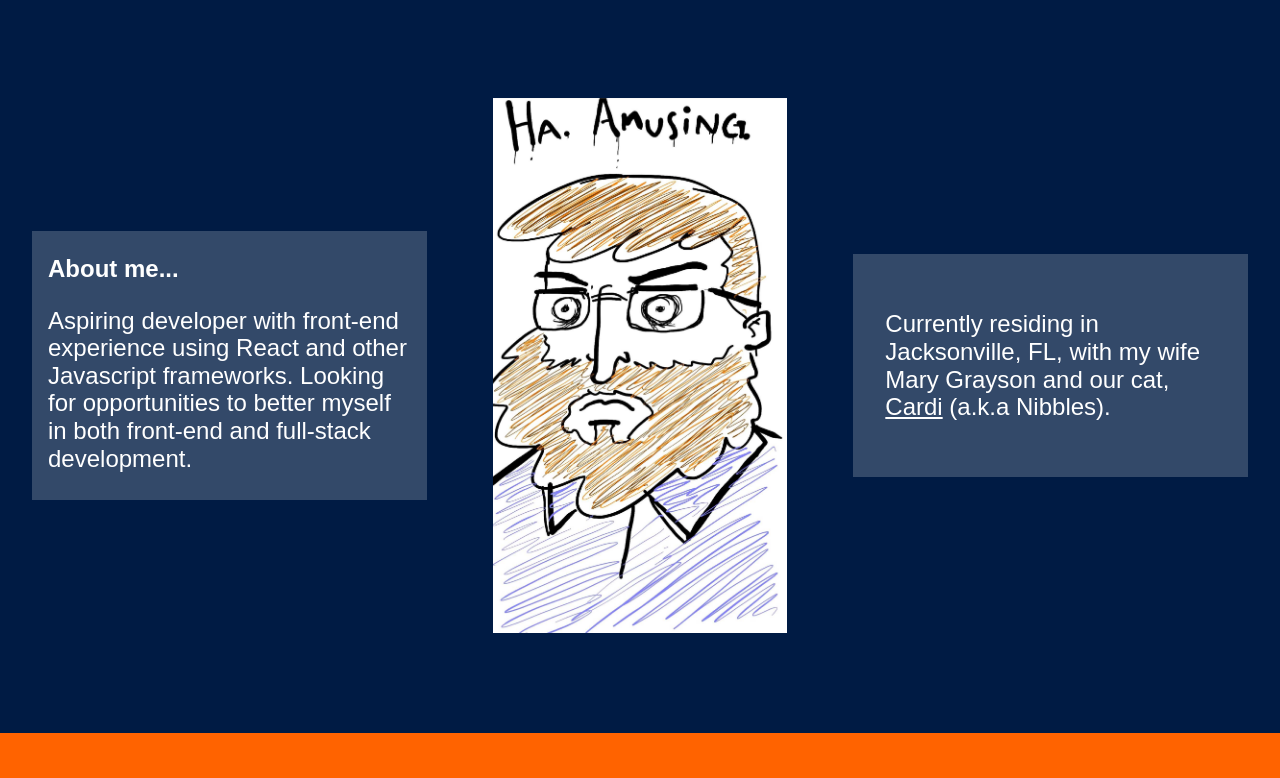
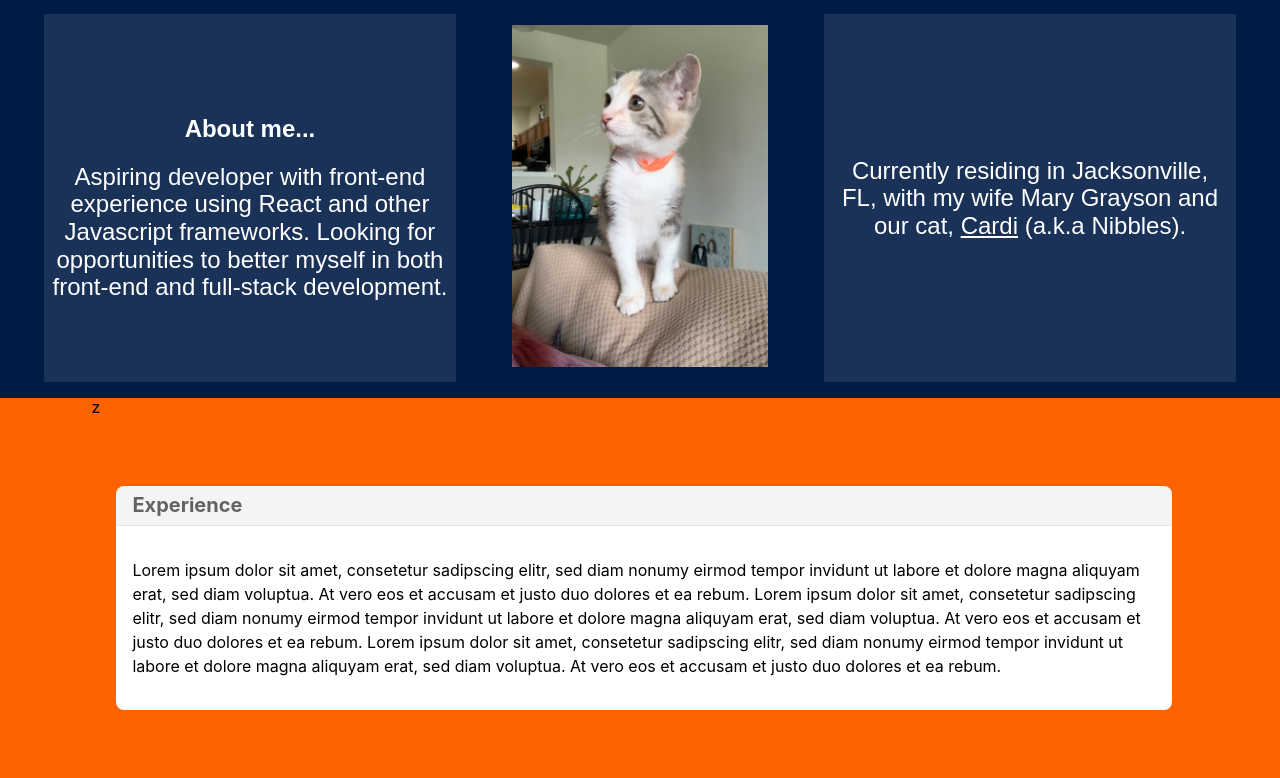
Before and after one commit to heyitsaking/heyitsaking.github.io, a React (Create React App) app: page / in a window 1280 px wide. Shown: the part 802-1580 px from the top of the page. Built offline with nearby package versions, Linux system fonts and the light colour scheme.

Commit message:
separated panel components

```diff
--- a/src/App.js
+++ b/src/App.js
@@ -2,6 +2,7 @@ import React from 'react';
 import './App.css';
 import InfoPanel from './components/InfoPanel/InfoPanel';
 import NibDisplay from './components/NibDisplay/NibDisplay';
+import ProfilePanel from "./components/ProfilePanel/ProfilePanel";
 
 class App extends React.Component {
     constructor() {
@@ -12,7 +13,7 @@ class App extends React.Component {
     }
 
     onClick = () => {
-        if(this.state.route == 'main') {
+        if(this.state.route === 'main') {
             this.setState({route: 'cardi'});
         } else {
             this.setState({route: 'main'});
@@ -40,8 +41,8 @@ class App extends React.Component {
                               </header>
                           </div>
                       </div>
-                      <InfoPanel bgColor={`bg-navy`} cardType={`profile`} onLinkClick={this.onClick}/>
-                      <InfoPanel bgColor={`bg-orange`} cardTitle={`Experience`} cardType={`list`}/>
+                      <ProfilePanel bgColor={`bg-navy`} onLinkClick={this.onClick}/>
+                      <InfoPanel bgColor={`bg-orange`} cardTitle={`Experience`}/>
                     </div>
                 </div>
             </div>
--- a/src/components/InfoPanel/InfoPanel.css
+++ b/src/components/InfoPanel/InfoPanel.css
@@ -1,8 +1,3 @@
 .info-panel {
-    min-height: 50vh;
     width: 100%;
 }
-
-.profile-image {
-    max-height: 100%;
-}
--- a/src/components/InfoPanel/InfoPanel.js
+++ b/src/components/InfoPanel/InfoPanel.js
@@ -1,42 +1,9 @@
 import React from 'react';
 import './InfoPanel.css';
 
-const InfoPanel = ({bgColor, cardTitle, cardType, onLinkClick}) => {
+const InfoPanel = ({bgColor, cardTitle}) => {
     return (
-        <div className={`flex justify-center info-panel ${bgColor}`}>
-            {cardType === 'profile' ?
-                <div className="mw9 w-100 center ph3-ns avenir">
-                    <div className="cf ph2-ns w-100 justify-between-l h-100 flex-ns items-center">
-                        <div className="fl w-100 w-third-ns pa2 mv2">
-                            <div className="white bg-white-20 ph3 pv1">
-                                <h2 className={`f3 fw9`}>
-                                    About me...
-                                </h2>
-                                <p className={`f3`}>
-                                    Aspiring developer with front-end experience using React and other Javascript
-                                    frameworks. Looking for opportunities to better myself in both front-end
-                                    and full-stack development.
-                                </p>
-                            </div>
-                        </div>
-                        <div className="fl di-ns dn w-100 h-75 w-third-ns pa2">
-                            <div className="bg-transparent h-100 flex justify-center">
-                                <img src={require('./profile.jpg')}
-                                     alt={`Arturo King`}
-                                     className={`profile-image`}
-                                     />
-                            </div>
-                        </div>
-                        <div className="fl w-100 w-third-ns pa2">
-                            <div className="white bg-white-20 pa4">
-                                <p className={`f3 ws-normal`}>
-                                    Currently residing in Jacksonville, FL, with my wife Mary Grayson and our cat, <a onClick={onLinkClick} className={`underline hover-orange`}>Cardi</a> (a.k.a Nibbles).
-                                </p>
-                            </div>
-                        </div>
-                    </div>
-                </div>
-            : (
+        <div className={`flex justify-center info-panel ${bgColor} vh-50-ns`}>z
             <article className="flex flex-column justify-center hidden mt4 mh3 mb4">
                 <h1 className="f4 bg-near-white br3 br--top black-60 mv0 pv2 ph3">{cardTitle}</h1>
                 <div className="pa3 bt b--black-10 bg-white br--bottom br3">
@@ -53,9 +20,8 @@ const InfoPanel = ({bgColor, cardTitle, cardType, onLinkClick}) => {
                     </p>
                 </div>
             </article>
-            )}
         </div>
     )
-}
+};
 
 export default InfoPanel;
--- a/src/components/NibDisplay/NibDisplay.js
+++ b/src/components/NibDisplay/NibDisplay.js
@@ -4,7 +4,8 @@ const NibDisplay = ({onClick}) => {
     return (
         <div className={`dt center pv1-m pv1-ns ph0-ns ph2 bg-white mw8-l w-80 ba b--orange bw2`}>
             <div className={`flex flex-row-reverse h1 mv1 mr1-ns`}>
-                <a onClick={onClick}
+                <a href={`/#`}
+                   onClick={onClick}
                    className={`outline w1 h1 bg-transparent f5 flex items-center justify-center courier`}>X</a>
             </div>
             <div className={`pr1-ns`}>
--- /dev/null
+++ b/src/components/ProfilePanel/ProfilePanel.js
@@ -0,0 +1,36 @@
+import React from 'react';
+
+const ProfilePanel = ({bgColor, onLinkClick}) => {
+    return (
+        <div className={`flex justify-center info-panel ${bgColor} vh-50-ns`}>
+            <div className="flex-ns items-center justify-around-ns ph3-ns mv3 avenir">
+                <div className="dtc-ns tc w-33-ns h-100-ns">
+                    <div className="flex flex-column justify-center white bg-white-10 ph2-ns ph4 h-inherit">
+                        <h2 className={`f3 fw9`}>
+                            About me...
+                        </h2>
+                        <div className={`f3`}>
+                            Aspiring developer with front-end experience using React and other Javascript
+                            frameworks. Looking for opportunities to better myself in both front-end
+                            and full-stack development.
+                        </div>
+                    </div>
+                </div>
+                <div className="dtc-ns tc dn pv4 w-33-ns mw5">
+                    <img src={require('./profile.jpg')}
+                         alt={`Arturo A. King`}/>
+                </div>
+                <div className="dtc-ns tc w-33-ns h-100-ns">
+                    <div className="flex flex-column justify-center white bg-white-10 ph2-ns pb0-ns ph4 pb4 h-inherit">
+                        <div className={`f3 ws-normal pt0-ns pt3`}>
+                            Currently residing in Jacksonville, FL, with my wife Mary Grayson
+                            and our cat, <a href={`/#`} onClick={onLinkClick} className={`underline white hover-orange`}>Cardi</a> (a.k.a Nibbles).
+                        </div>
+                    </div>
+                </div>
+            </div>
+        </div>
+    )
+};
+
+export default ProfilePanel;
```
Also changed, not shown: src/components/InfoPanel/profile.jpg (deleted), src/components/ProfilePanel/profile.jpg (added). Lines whose indentation alone changed are shown as unchanged.
